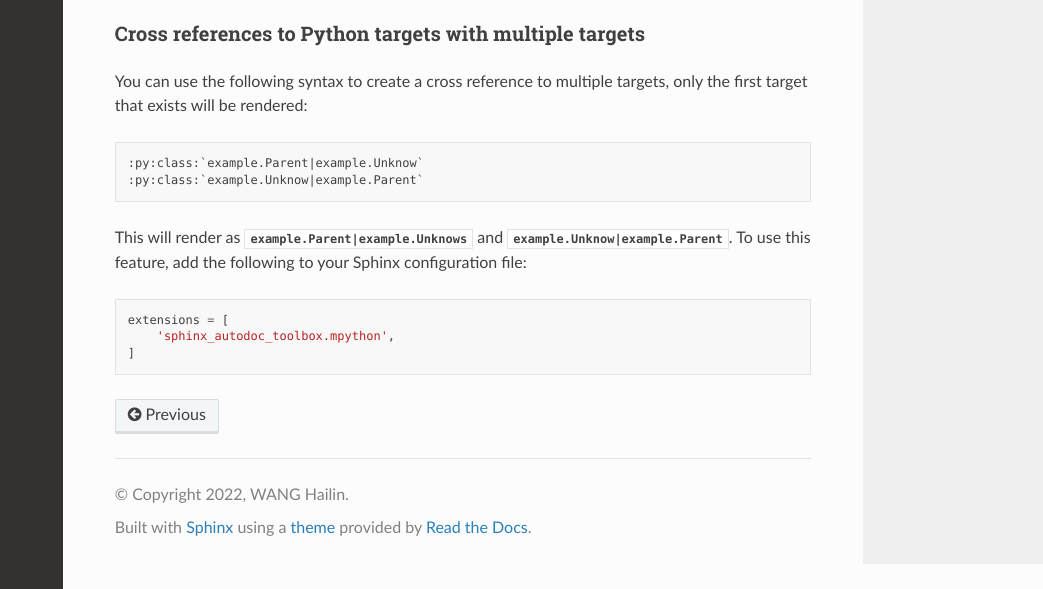
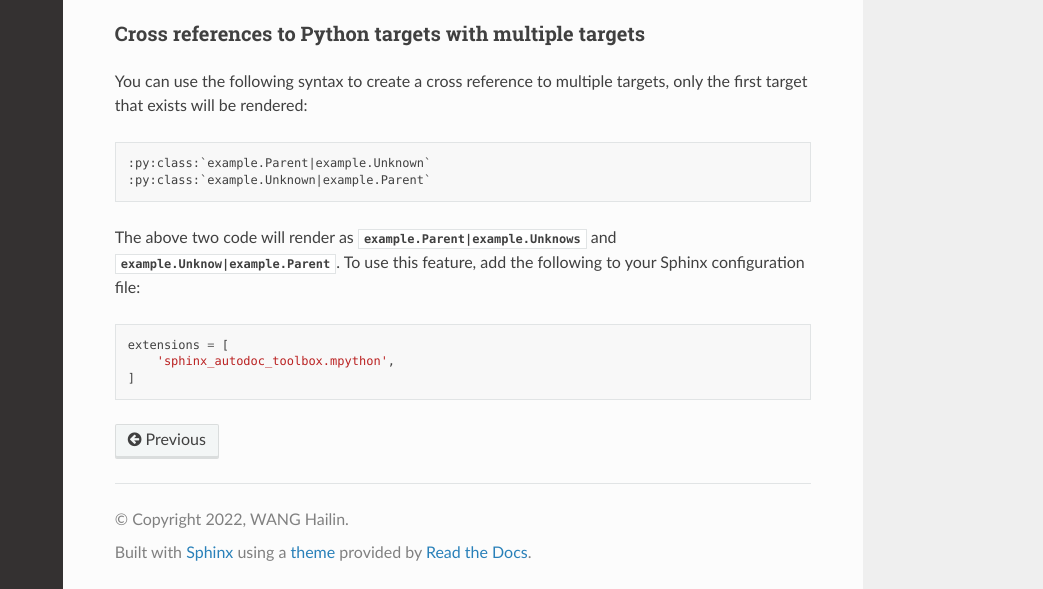
Before and after one commit to haiiliin/sphinx-autodoc-toolbox, a Sphinx documentation site: the page built from docs/basic_usage.rst, in a window 1280 px wide and 900 px high, scrolled down 622 px, cut to the strip 311-900 px from the top of the window. Shown: the whole strip, without its empty margins (237-1280 px from the left). Built offline with Sphinx 7.4.7 and the Read the Docs theme 2.0.0, drawn with Linux system fonts in a browser that asks for light colours; the version number could not be read and is left out.

Commit message:
Update basic_usage.rst

```diff
--- a/docs/basic_usage.rst
+++ b/docs/basic_usage.rst
@@ -45,10 +45,10 @@
 
 You can use the following syntax to create a cross reference to multiple targets, only the first target that exists will be rendered::
 
-    :py:class:`example.Parent|example.Unknow`
-    :py:class:`example.Unknow|example.Parent`
+    :py:class:`example.Parent|example.Unknown`
+    :py:class:`example.Unknown|example.Parent`
 
-This will render as :py:class:`example.Parent|example.Unknows` and :py:class:`example.Unknow|example.Parent`. To use this feature, add the following to your Sphinx configuration file::
+The above two code will render as :py:class:`example.Parent|example.Unknows` and :py:class:`example.Unknow|example.Parent`. To use this feature, add the following to your Sphinx configuration file::
 
     extensions = [
         'sphinx_autodoc_toolbox.mpython',
```
